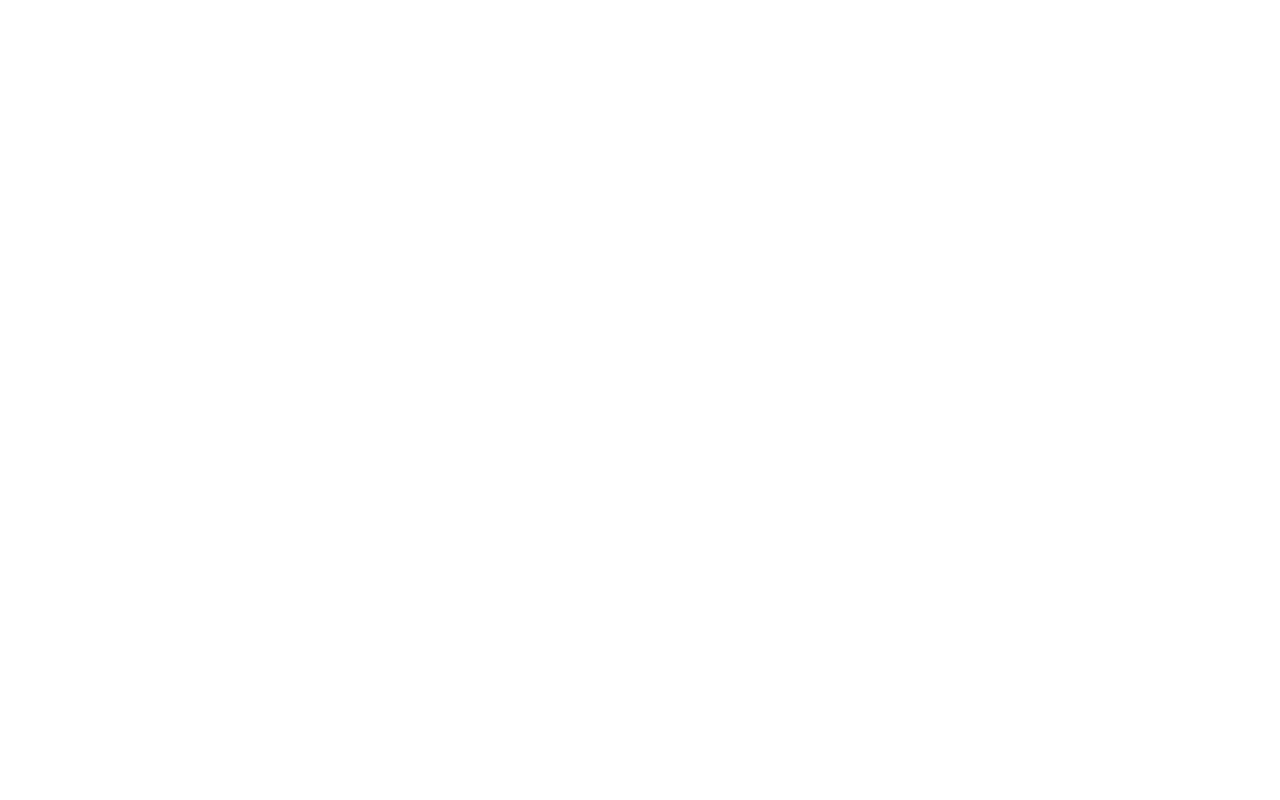
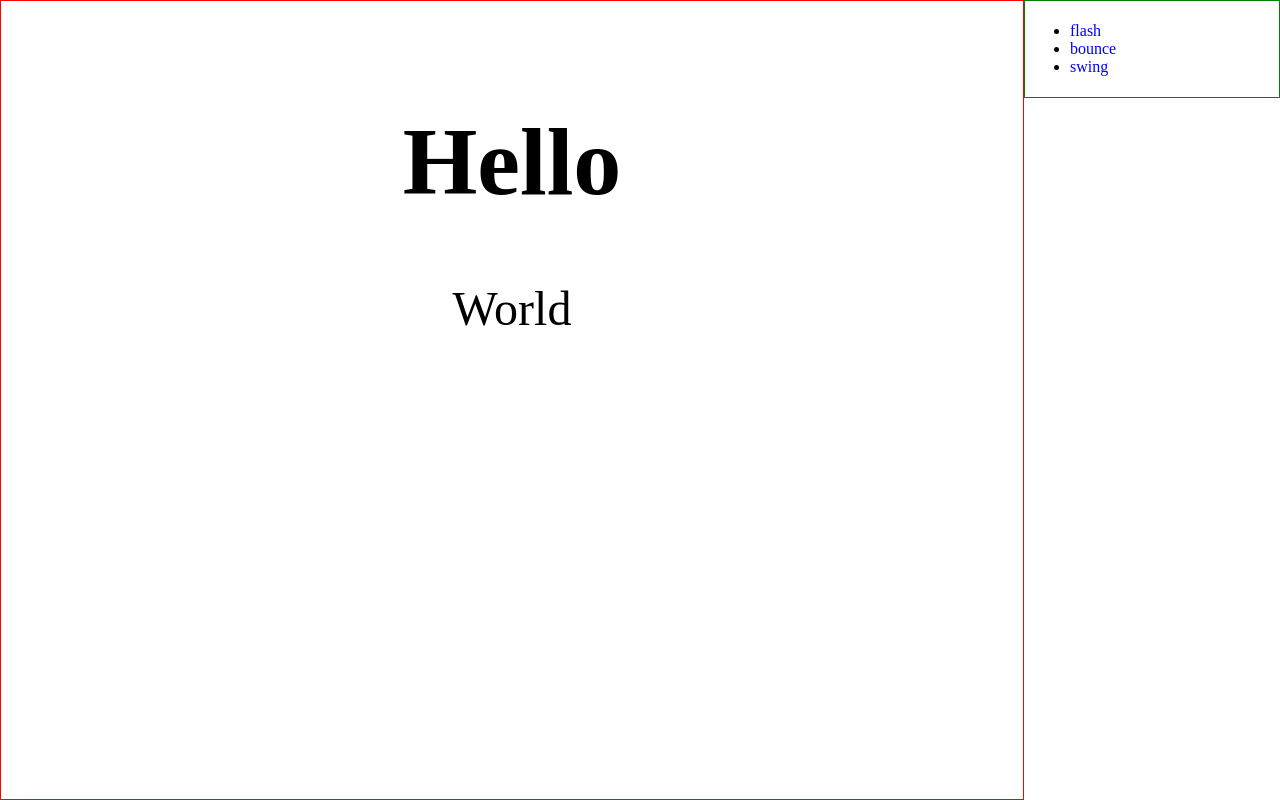
Before and after one commit to mlgmontage/animate-css-site, a website: page index.html in a window 1280 px wide. Drawn offline with nearby package versions, Linux system fonts and the light colour scheme.

Commit message:
1.0 version

```diff
--- a/index.html
+++ b/index.html
@@ -4,11 +4,24 @@
     <meta charset="UTF-8" />
     <meta name="viewport" content="width=device-width, initial-scale=1.0" />
     <link rel="stylesheet" href="./node_modules/animate.css/animate.min.css" />
+    <link rel="stylesheet" href="main.css" />
     <title>Animate CSS</title>
   </head>
   <body>
-    <div id="container"></div>
-    <div id="sidebar"></div>
+    <div id="container">
+      <div id="animated">
+        <h1>Hello</h1>
+        <p>World</p>
+      </div>
+    </div>
+    <div id="sidebar">
+      <ul>
+        <li><a href="#" name="flash" class="trigger">flash</a></li>
+        <li><a href="#" name="bounce" class="trigger">bounce</a></li>
+        <li><a href="#" name="swing" class="trigger">swing</a></li>
+      </ul>
+    </div>
+    <div class="clear"></div>
     <script src="main.js"></script>
   </body>
 </html>
--- a/main.css
+++ b/main.css
@@ -0,0 +1,37 @@
+body {
+  margin: 0;
+  padding: 0;
+  box-sizing: border-box;
+  outline: 1px solid red;
+}
+
+#animated {
+  margin-top: 100px;
+  font-size: 48px;
+}
+
+.trigger,
+.trigger:visited {
+  color: blue;
+  text-decoration: none;
+}
+
+.clear {
+  clear: both;
+}
+
+#container {
+  width: 80%;
+  border: 1px solid red;
+  box-sizing: border-box;
+  padding: 5px;
+  float: left;
+  text-align: center;
+}
+
+#sidebar {
+  margin-left: 80%;
+  border: 1px solid green;
+  box-sizing: border-box;
+  padding: 5px;
+}
--- a/main.js
+++ b/main.js
@@ -1 +1,21 @@
-console.log("hello");
+const container = document.getElementById("container");
+container.style.height = window.innerHeight + "px"; // fit to screen size
+
+const animated = document.getElementById("animated");
+const triggers = document.getElementsByClassName("trigger");
+
+for (let i = 0; i < triggers.length; i++) {
+  // trigger the animation
+  triggers[i].addEventListener("click", () => {
+    const animation_name = triggers[i].name;
+    animated.classList.add("animate__animated", `animate__${animation_name}`);
+
+    // remove class after animation ended
+    animated.addEventListener("animationend", () => {
+      animated.classList.remove(
+        "animate__animated",
+        `animate__${animation_name}`
+      );
+    });
+  });
+}
```
